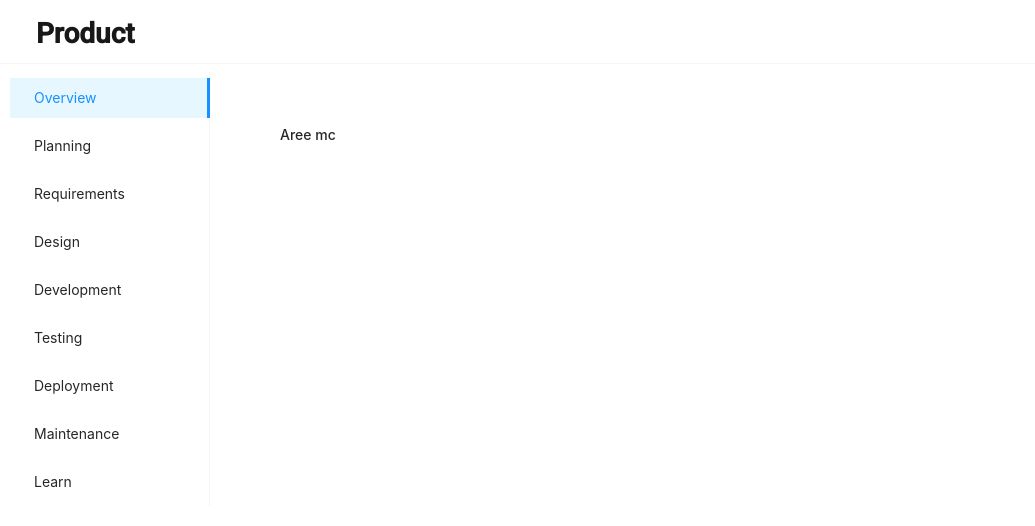
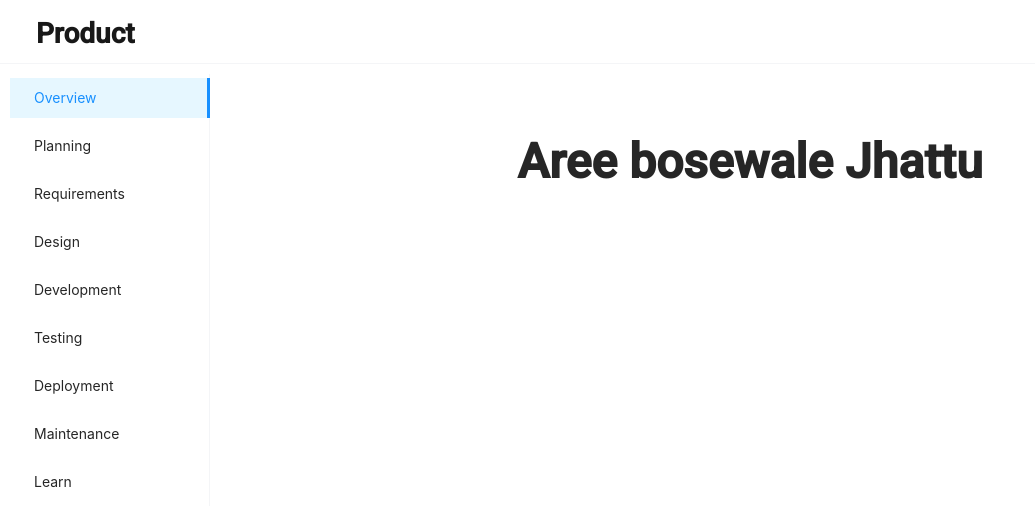
Before and after one commit to AVRahul/UIlabz, a React (Create React App) app: page /Development in a window 1280 px wide. Shown: the top 526 px of the page, without its empty margins (0-1035 px from the left). Built offline with nearby package versions, Linux system fonts and the light colour scheme.

Commit message:
Added few more descriptions

```diff
--- a/src/components/development/development.jsx
+++ b/src/components/development/development.jsx
@@ -1,8 +1,19 @@
 import React, { Component } from "react";
+import { Row, Col } from "antd";
 
 class Development extends Component {
   render() {
-    return <h1>Aree mc </h1>;
+    return (
+      <div className="container">
+      <Row>
+        <Col span={24}>
+          <div className="title-section">
+            <h1 className="title-text"> Aree bosewale Jhattu </h1>
+          </div>
+        </Col>
+      </Row>
+    </div>
+  );
   }
 }
 
--- a/src/components/learn/learn.jsx
+++ b/src/components/learn/learn.jsx
@@ -1,8 +1,19 @@
 import React, { Component } from "react";
+import { Row, Col } from "antd";
 
 class Learn extends Component {
   render() {
-    return <h1>Aree chutiya </h1>;
+    return (
+        <div className="container">
+        <Row>
+          <Col span={24}>
+            <div className="title-section">
+              <h1 className="title-text"> Reddy chut hai</h1>
+            </div>
+          </Col>
+        </Row>
+      </div>
+    );
   }
 }
 
--- a/src/components/maintenance/maintenance.jsx
+++ b/src/components/maintenance/maintenance.jsx
@@ -1,8 +1,19 @@
 import React, { Component } from "react";
+import { Row, Col } from "antd";
 
 class Maintenance extends Component {
   render() {
-    return <h1>hatt gandu! </h1>;
+    return (
+      <div className="container">
+      <Row>
+        <Col span={24}>
+          <div className="title-section">
+            <h1 className="title-text"> Naru mota chut hai</h1>
+          </div>
+        </Col>
+      </Row>
+    </div>
+  );
   }
 }
 
```
